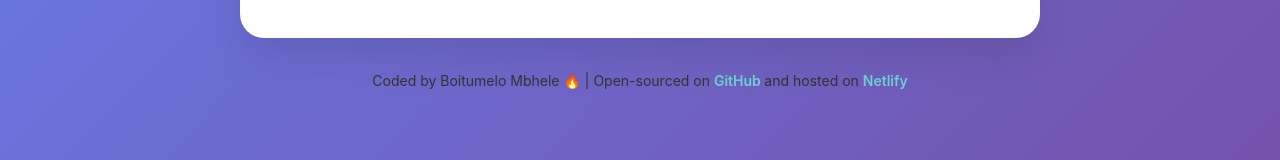
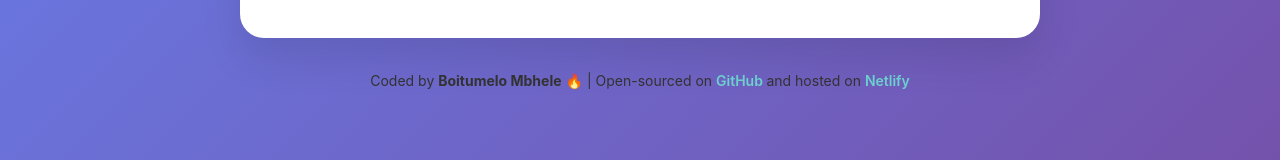
Before and after one commit to Boitybanks/dictionary-application-boity, a React (Create React App) app: page / in a window 1280 px wide. Shown: the part 399-559 px from the top of the page. Built offline with nearby package versions, Linux system fonts and the light colour scheme.

Commit message:
bolded name

```diff
--- a/src/App.js
+++ b/src/App.js
@@ -17,7 +17,7 @@ export default function App() {
 
         <footer className="App-footer">
           <small className="text-center d-block mb-3">
-            Coded by Boitumelo Mbhele 🔥 | Open-sourced on{" "}
+            Coded by <strong>Boitumelo Mbhele</strong> 🔥 | Open-sourced on{" "}
             <a
               href="https://github.com/Boitybanks/dictionary-application-boity"
               target="_blank"
```
